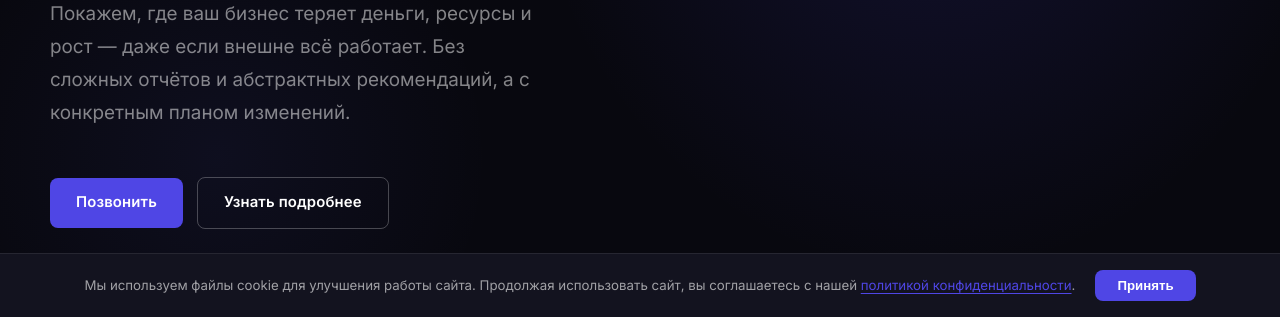
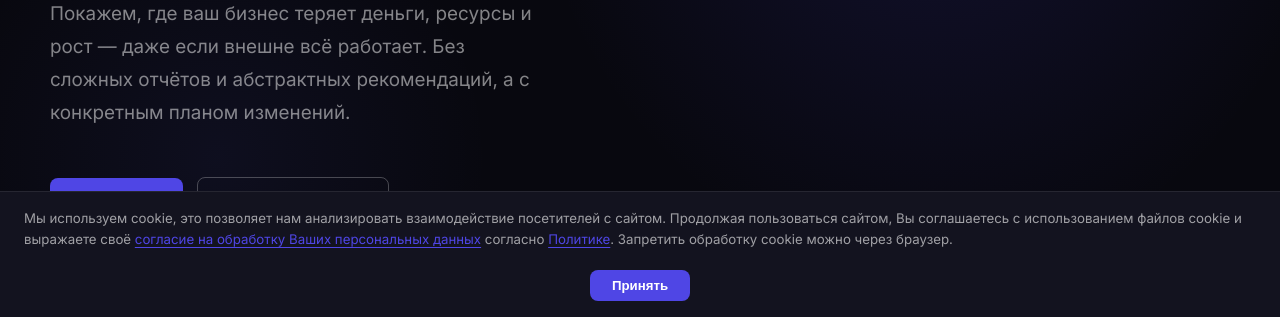
Before and after one commit to majesty2015-prog/8points, a plain HTML site: page index.html in a window 1280 px wide. Shown: the part 483-800 px from the top of the page. Drawn offline with Linux system fonts and the light colour scheme; a web font is replaced by a local one.

Commit message:
Update cookie banner text with detailed consent wording

```diff
--- a/index.html
+++ b/index.html
@@ -778,7 +778,7 @@
 
 <!-- ═══ COOKIE BANNER ═══ -->
 <div id="cookieBanner">
-  <span>Мы используем файлы cookie для улучшения работы сайта. Продолжая использовать сайт, вы соглашаетесь с нашей <a href="privacy.html" target="_blank" rel="noopener">политикой конфиденциальности</a>.</span>
+  <span>Мы используем cookie, это позволяет нам анализировать взаимодействие посетителей с сайтом. Продолжая пользоваться сайтом, Вы соглашаетесь с использованием файлов cookie и выражаете своё <a href="personal-data.html" target="_blank" rel="noopener">согласие на обработку Ваших персональных данных</a> согласно <a href="privacy.html" target="_blank" rel="noopener">Политике</a>. Запретить обработку cookie можно через браузер.</span>
   <button id="cookieAccept">Принять</button>
 </div>
 
```
